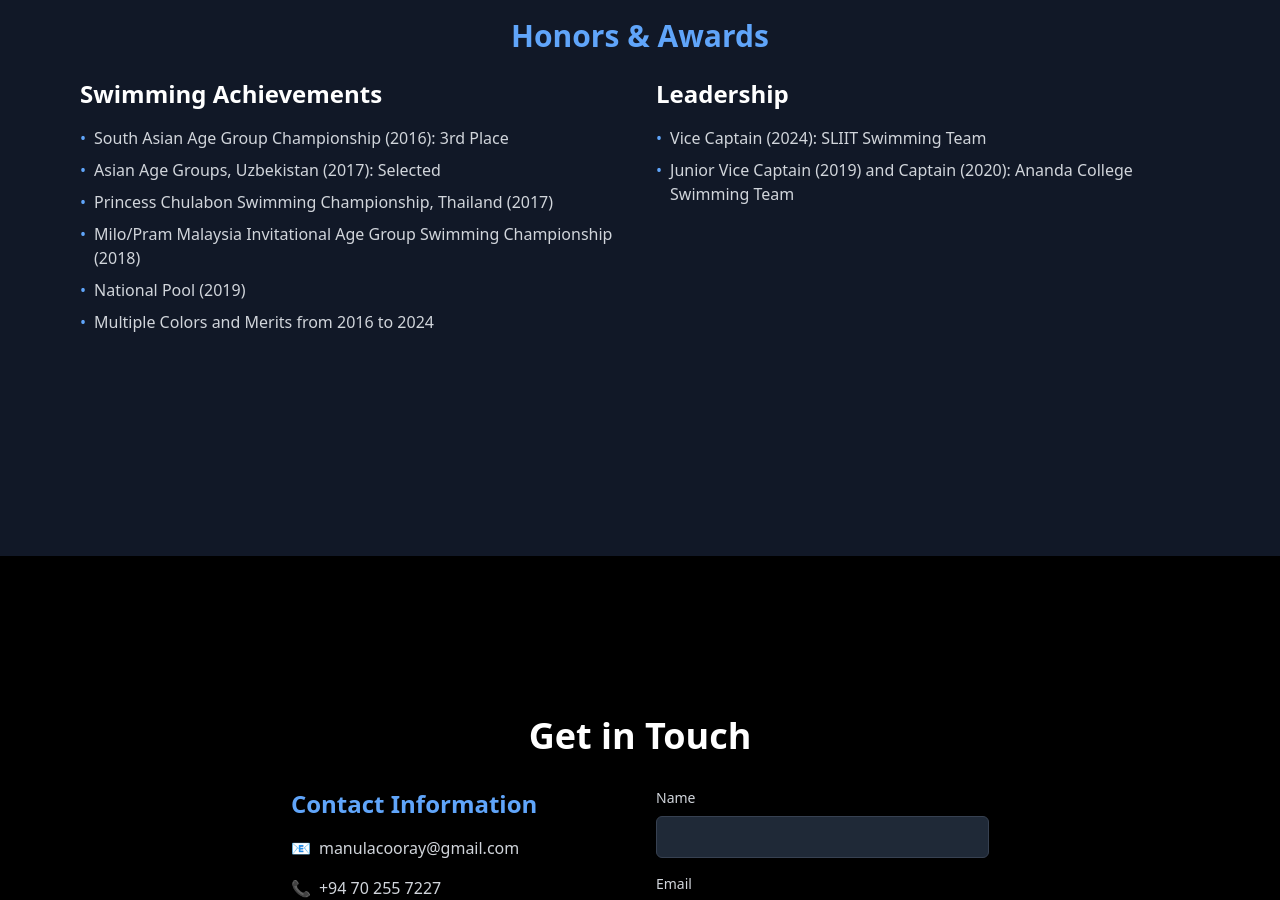
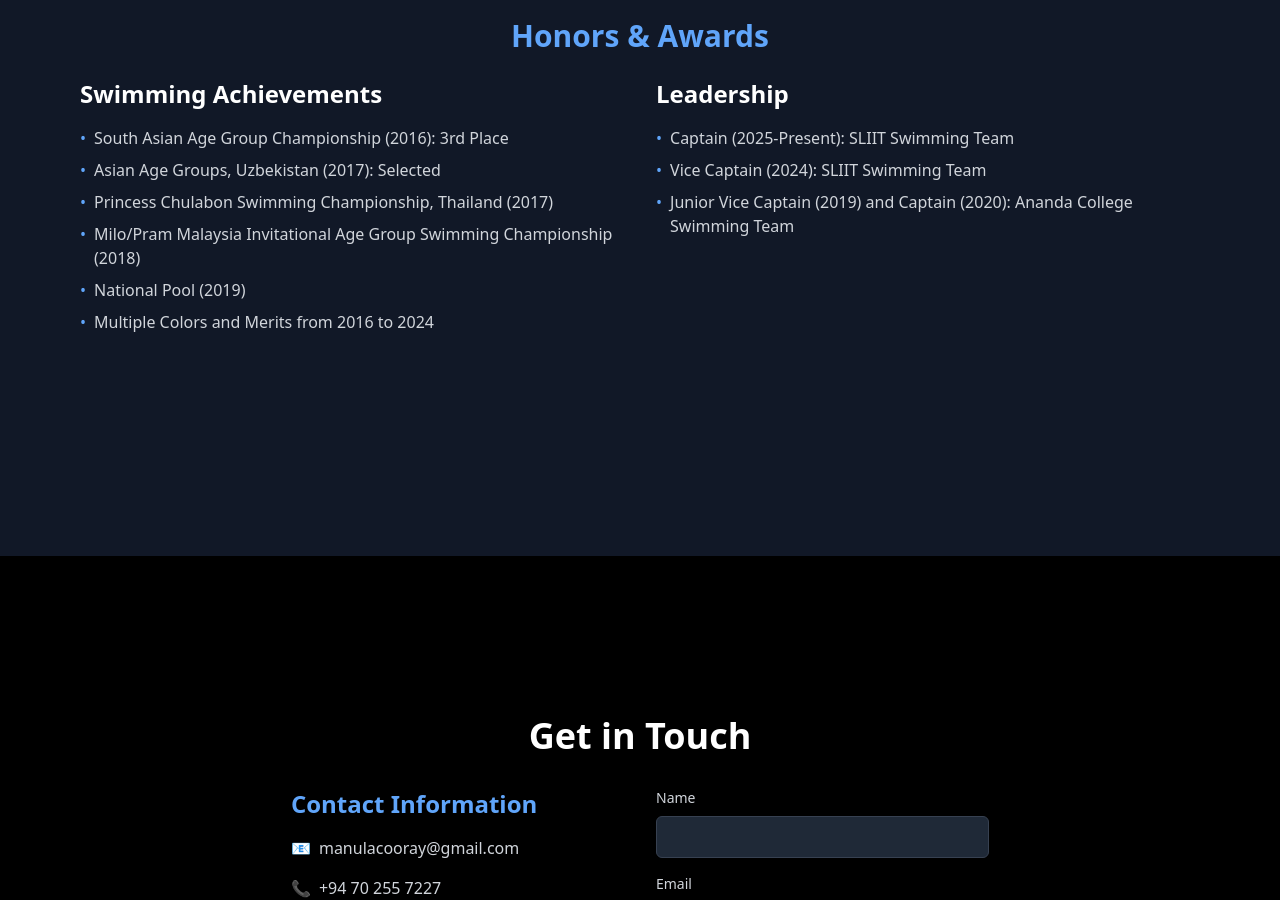
Before and after one commit to MPcooray/portfolio, a Next.js app: page / in a window 1280 px wide. Shown: the part 2860-3760 px from the top of the page. Built offline with nearby package versions, Linux system fonts and the light colour scheme.

Commit message:
Add leadership achievement for SLIIT Swimming Team captaincy

```diff
--- a/app/components/Achievements.tsx
+++ b/app/components/Achievements.tsx
@@ -20,6 +20,7 @@ export default function Achievements() {
   ]
 
   const leadershipAchievements = [
+    "Captain (2025-Present): SLIIT Swimming Team",
     "Vice Captain (2024): SLIIT Swimming Team",
     "Junior Vice Captain (2019) and Captain (2020): Ananda College Swimming Team"
   ]
```
